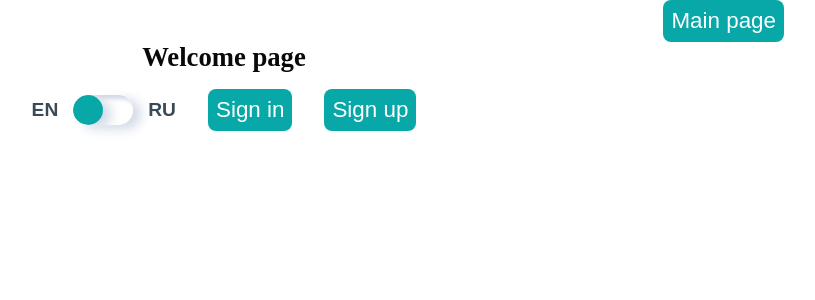
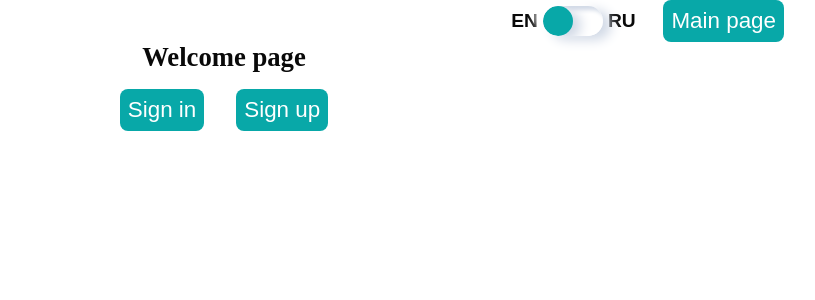
Before and after one commit to Zhybuliou/graphiql-app, a React (Vite) app: page / in a window 1280 px wide. Shown: the top 300 px of the page, without its empty margins (416-1231 px from the left). Built offline with nearby package versions, Linux system fonts and the light colour scheme.

Commit message:
feat: add Localization

```diff
--- a/src/App.tsx
+++ b/src/App.tsx
@@ -3,12 +3,15 @@ import Navbar from './components/Navbar/Navbar';
 import AppRouter from './routes/AppRouter';
 
 import './App.css';
+import { LocaleProvider } from './context/local';
 
 export default function App() {
   return (
-    <BrowserRouter>
-      <Navbar />
-      <AppRouter />
-    </BrowserRouter>
+    <LocaleProvider>
+      <BrowserRouter>
+        <Navbar />
+        <AppRouter />
+      </BrowserRouter>
+    </LocaleProvider>
   );
 }
--- a/src/components/Local/Local.css
+++ b/src/components/Local/Local.css
@@ -1,3 +1,9 @@
+.switch-wrapper {
+  display: flex;
+  width: 180px;
+  align-items: center;
+  justify-content: center;
+}
 .label {
   display: inline-flex;
   align-items: center;
@@ -42,19 +48,10 @@
 .toggle-state:checked ~ .indicator {
   transform: translate3d(100%, 0, 0);
 }
-.label::before {
-  content: 'en';
-  margin-right: 15px;
+.switch-text {
+  margin: 5px;
   font-size: 1.2rem;
   text-transform: uppercase;
   font-weight: 600;
   font-family: Arial, Helvetica, sans-serif;
 }
-.label::after {
-  content: 'ru';
-  margin-left: 15px;
-  font-size: 1.2rem;
-  text-transform: uppercase;
-  font-weight: 600;
-  font-family: Arial, Helvetica, sans-serif;
-}
--- a/src/components/Local/Local.tsx
+++ b/src/components/Local/Local.tsx
@@ -1,7 +1,25 @@
+import { useLocale } from '../../context/local';
 import './Local.css';
 
 export default function Local() {
+  const { state, dispatch } = useLocale();
+
+  const handleRegionChange = (
+    event: React.MouseEvent<HTMLInputElement, MouseEvent>
+  ) => {
+    const check = event.currentTarget.checked ? 'RU' : 'EN';
+    const action = {
+      type: 'CHANGE_LOCALE',
+      payload: {
+        region: check,
+      },
+    };
+    dispatch(action);
+  };
+
   return (
+    <div className="switch-wrapper">
+      <p className="switch-text">{state.strings.en}</p>
       <label htmlFor="check" className="label">
         <div className="toggle">
           <input
@@ -10,9 +28,12 @@ export default function Local() {
             type="checkbox"
             name="check"
             value="check"
+            onClick={(event) => handleRegionChange(event)}
           />
           <div className="indicator" />
         </div>
       </label>
+      <p className="switch-text">{state.strings.ru}</p>
+    </div>
   );
 }
--- a/src/components/Navbar/Navbar.tsx
+++ b/src/components/Navbar/Navbar.tsx
@@ -2,12 +2,16 @@ import { NavLink } from 'react-router-dom';
 
 import RouteParths from '../../types/enums/routeParths';
 import './navbar.css';
+import Local from '../Local/Local';
+import { useLocale } from '../../context/local';
 
 function Navbar() {
+  const { state } = useLocale();
   return (
     <div className="wrapper-navbar">
+      <Local />
       <NavLink to={RouteParths.WELCOME}>
-        <button type="button">Main page</button>
+        <button type="button">{state.strings.mainPage}</button>
       </NavLink>
     </div>
   );
--- /dev/null
+++ b/src/context/local/constants.ts
@@ -0,0 +1,12 @@
+import enString from '../../lang/en.json';
+import ruString from '../../lang/ru.json';
+
+export const REGIONS = {
+  RU: 'RU',
+  EN: 'EN',
+};
+
+export const LOCALE_STRINGS = {
+  [REGIONS.RU]: ruString,
+  [REGIONS.EN]: enString,
+};
--- /dev/null
+++ b/src/context/local/index.tsx
@@ -0,0 +1,59 @@
+import {
+  ReactElement,
+  createContext,
+  useContext,
+  useMemo,
+  useReducer,
+} from 'react';
+import { LOCALE_STRINGS, REGIONS } from './constants';
+
+const initialState = {
+  strings: LOCALE_STRINGS[REGIONS.EN],
+};
+type InitialState = {
+  strings: {
+    [key: string]: string;
+  };
+};
+
+const reducer = (
+  state: InitialState,
+  action: { type: string; payload: { region: string } }
+) => {
+  switch (action.type) {
+    case 'CHANGE_LOCALE': {
+      return {
+        strings: LOCALE_STRINGS[action.payload.region],
+      };
+    }
+    case 'RESET_LOCALE': {
+      return {
+        strings: LOCALE_STRINGS[REGIONS.EN],
+      };
+    }
+    default:
+      return state;
+  }
+};
+
+type Context = {
+  state: InitialState;
+  dispatch: React.Dispatch<{
+    type: string;
+    payload: {
+      region: string;
+    };
+  }>;
+};
+const LocaleContext = createContext<Context>({} as Context);
+export function LocaleProvider({ children }: { children: ReactElement }) {
+  const [state, dispatch] = useReducer(reducer, initialState);
+  const memoContext = useMemo(() => ({ state, dispatch }), [state, dispatch]);
+  return (
+    <LocaleContext.Provider value={memoContext}>
+      {children}
+    </LocaleContext.Provider>
+  );
+}
+
+export const useLocale = () => useContext(LocaleContext);
--- /dev/null
+++ b/src/lang/en.json
@@ -0,0 +1,6 @@
+{
+    "en": "en",
+    "ru": "ru",
+    "heading": "Hello",
+    "mainPage": "Main page"
+}
--- /dev/null
+++ b/src/lang/ru.json
@@ -0,0 +1,6 @@
+{
+    "en": "aнгл",
+    "ru": "рус",
+    "heading": "Привет",
+    "mainPage": "Главная"
+}
--- a/src/pages/WelcomePage/WelcomePage.tsx
+++ b/src/pages/WelcomePage/WelcomePage.tsx
@@ -2,7 +2,6 @@ import { NavLink } from 'react-router-dom';
 
 import RouteParths from '../../types/enums/routeParths';
 import './WelcomePage.css';
-import Local from '../../components/Local/Local';
 
 function WelcomePage() {
   const user = false;
@@ -16,7 +15,6 @@ function WelcomePage() {
         </NavLink>
       ) : (
         <div className="authentication-wrapper">
-          <Local />
           <NavLink to={RouteParths.SIGNIN}>
             <button type="button">Sign in</button>
           </NavLink>
```
Lines whose indentation alone changed are shown as unchanged.
